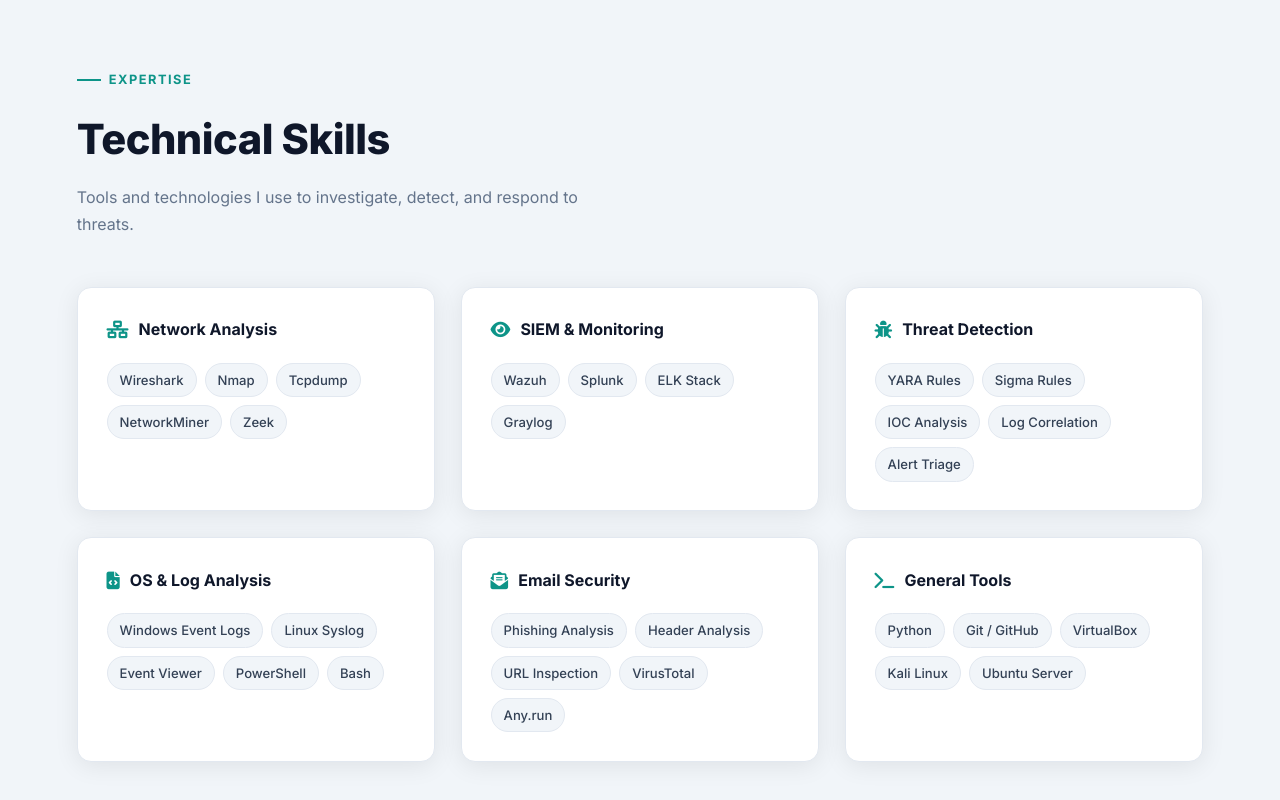
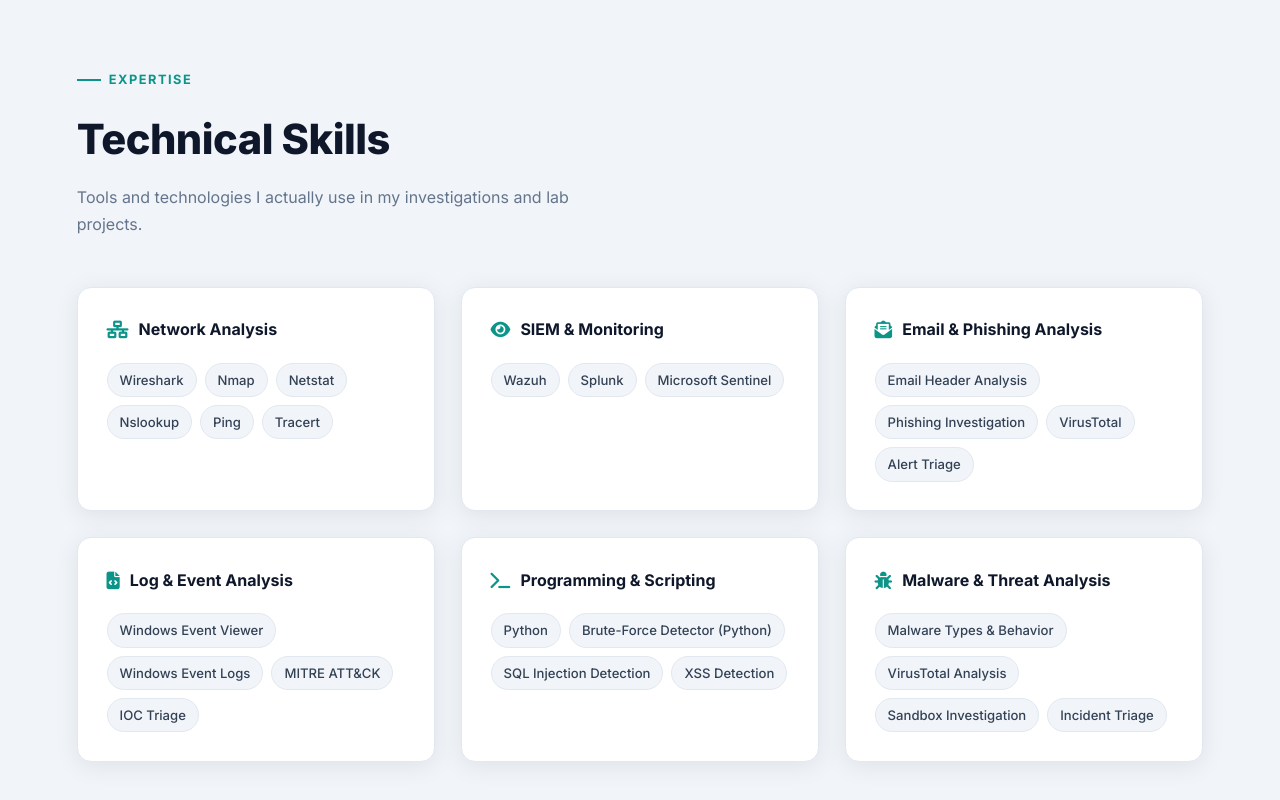
Before and after one commit to Saikat2s24/portfolio, a plain HTML site: page index.html in a window 1280 px wide. Shown: the part 1972-2772 px from the top of the page. Drawn offline with Linux system fonts and the light colour scheme.

Commit message:
Update skills from SOC repo, remove certifications section

```diff
--- a/index.html
+++ b/index.html
@@ -324,7 +324,6 @@
     <li><a href="#about">About</a></li>
     <li><a href="#skills">Skills</a></li>
     <li><a href="#projects">Projects</a></li>
-    <li><a href="#certifications">Certifications</a></li>
     <li><a href="#contact">Contact</a></li>
   </ul>
   <div class="hamburger" id="hamburger" onclick="toggleNav()">
@@ -405,7 +404,7 @@
   <div class="fade-in">
     <div class="section-label">Expertise</div>
     <h2 class="section-title">Technical Skills</h2>
-    <p class="section-sub">Tools and technologies I use to investigate, detect, and respond to threats.</p>
+    <p class="section-sub">Tools and technologies I actually use in my investigations and lab projects.</p>
   </div>
   <div class="skills-grid fade-in">
     <div class="skill-category">
@@ -413,9 +412,10 @@
       <div class="skill-tags">
         <span class="skill-tag">Wireshark</span>
         <span class="skill-tag">Nmap</span>
-        <span class="skill-tag">Tcpdump</span>
-        <span class="skill-tag">NetworkMiner</span>
-        <span class="skill-tag">Zeek</span>
+        <span class="skill-tag">Netstat</span>
+        <span class="skill-tag">Nslookup</span>
+        <span class="skill-tag">Ping</span>
+        <span class="skill-tag">Tracert</span>
       </div>
     </div>
     <div class="skill-category">
@@ -423,48 +423,43 @@
       <div class="skill-tags">
         <span class="skill-tag">Wazuh</span>
         <span class="skill-tag">Splunk</span>
-        <span class="skill-tag">ELK Stack</span>
-        <span class="skill-tag">Graylog</span>
+        <span class="skill-tag">Microsoft Sentinel</span>
       </div>
     </div>
     <div class="skill-category">
-      <div class="skill-cat-title"><i class="fas fa-bug"></i> Threat Detection</div>
+      <div class="skill-cat-title"><i class="fas fa-envelope-open-text"></i> Email &amp; Phishing Analysis</div>
       <div class="skill-tags">
-        <span class="skill-tag">YARA Rules</span>
-        <span class="skill-tag">Sigma Rules</span>
-        <span class="skill-tag">IOC Analysis</span>
-        <span class="skill-tag">Log Correlation</span>
+        <span class="skill-tag">Email Header Analysis</span>
+        <span class="skill-tag">Phishing Investigation</span>
+        <span class="skill-tag">VirusTotal</span>
         <span class="skill-tag">Alert Triage</span>
       </div>
     </div>
     <div class="skill-category">
-      <div class="skill-cat-title"><i class="fas fa-file-code"></i> OS &amp; Log Analysis</div>
+      <div class="skill-cat-title"><i class="fas fa-file-code"></i> Log &amp; Event Analysis</div>
       <div class="skill-tags">
+        <span class="skill-tag">Windows Event Viewer</span>
         <span class="skill-tag">Windows Event Logs</span>
-        <span class="skill-tag">Linux Syslog</span>
-        <span class="skill-tag">Event Viewer</span>
-        <span class="skill-tag">PowerShell</span>
-        <span class="skill-tag">Bash</span>
+        <span class="skill-tag">MITRE ATT&amp;CK</span>
+        <span class="skill-tag">IOC Triage</span>
       </div>
     </div>
     <div class="skill-category">
-      <div class="skill-cat-title"><i class="fas fa-envelope-open-text"></i> Email Security</div>
+      <div class="skill-cat-title"><i class="fas fa-terminal"></i> Programming &amp; Scripting</div>
       <div class="skill-tags">
-        <span class="skill-tag">Phishing Analysis</span>
-        <span class="skill-tag">Header Analysis</span>
-        <span class="skill-tag">URL Inspection</span>
-        <span class="skill-tag">VirusTotal</span>
-        <span class="skill-tag">Any.run</span>
+        <span class="skill-tag">Python</span>
+        <span class="skill-tag">Brute-Force Detector (Python)</span>
+        <span class="skill-tag">SQL Injection Detection</span>
+        <span class="skill-tag">XSS Detection</span>
       </div>
     </div>
     <div class="skill-category">
-      <div class="skill-cat-title"><i class="fas fa-terminal"></i> General Tools</div>
+      <div class="skill-cat-title"><i class="fas fa-bug"></i> Malware &amp; Threat Analysis</div>
       <div class="skill-tags">
-        <span class="skill-tag">Python</span>
-        <span class="skill-tag">Git / GitHub</span>
-        <span class="skill-tag">VirtualBox</span>
-        <span class="skill-tag">Kali Linux</span>
-        <span class="skill-tag">Ubuntu Server</span>
+        <span class="skill-tag">Malware Types &amp; Behavior</span>
+        <span class="skill-tag">VirusTotal Analysis</span>
+        <span class="skill-tag">Sandbox Investigation</span>
+        <span class="skill-tag">Incident Triage</span>
       </div>
     </div>
   </div>
@@ -686,48 +681,6 @@
   </div>
 </section>
 
-<!-- CERTIFICATIONS -->
-<section id="certifications">
-  <div class="fade-in">
-    <div class="section-label">Credentials</div>
-    <h2 class="section-title">Certifications &amp; Learning</h2>
-    <p class="section-sub">Continuous learning through recognized platforms and certification programs.</p>
-  </div>
-  <div class="cert-grid fade-in">
-    <div class="cert-card">
-      <div class="cert-icon"><i class="fas fa-shield-halved"></i></div>
-      <div>
-        <div class="cert-name">Google Cybersecurity Certificate</div>
-        <div class="cert-issuer">Google · Coursera</div>
-        <span class="cert-status">✓ Completed</span>
-      </div>
-    </div>
-    <div class="cert-card">
-      <div class="cert-icon"><i class="fas fa-flag"></i></div>
-      <div>
-        <div class="cert-name">TryHackMe — SOC Level 1</div>
-        <div class="cert-issuer">TryHackMe Platform</div>
-        <span class="cert-status">✓ Completed</span>
-      </div>
-    </div>
-    <div class="cert-card">
-      <div class="cert-icon"><i class="fas fa-network-wired"></i></div>
-      <div>
-        <div class="cert-name">Networking Fundamentals</div>
-        <div class="cert-issuer">Cisco Networking Academy</div>
-        <span class="cert-status">✓ Completed</span>
-      </div>
-    </div>
-    <div class="cert-card">
-      <div class="cert-icon"><i class="fas fa-magnifying-glass"></i></div>
-      <div>
-        <div class="cert-name">Digital Forensics Essentials</div>
-        <div class="cert-issuer">EC-Council · CodeRed</div>
-        <span class="cert-status">✓ Completed</span>
-      </div>
-    </div>
-  </div>
-</section>
 
 <!-- CONTACT -->
 <section id="contact">
```
